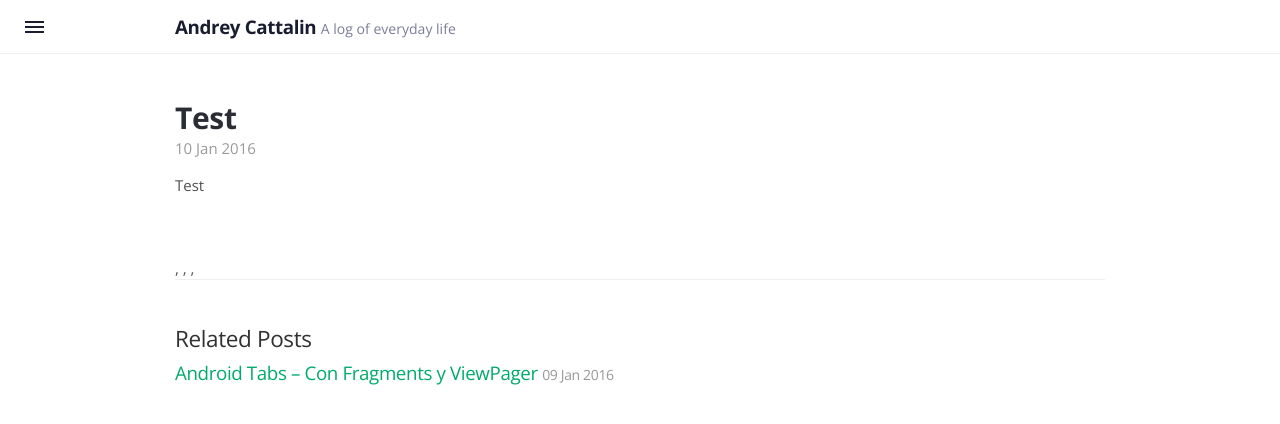
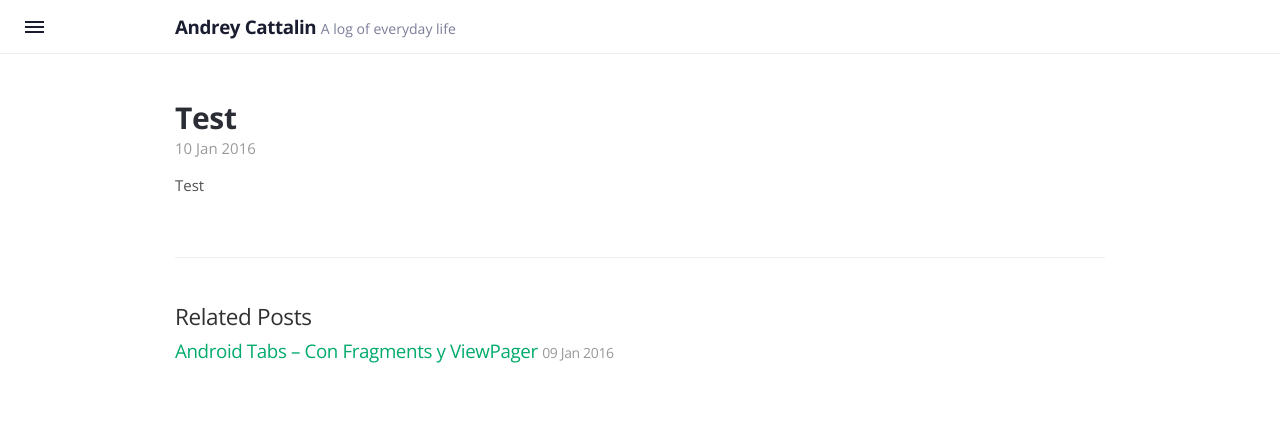
Before and after one commit to andreycattalin/andreycattalin.github.io, a Jekyll site: the page built from _posts/2016-01-10-test.markdown, in a window 1280 px wide. Shown: the top 424 px of the page. Built offline with Jekyll 4.4.1, drawn with Linux system fonts in a browser that asks for light colours.

Commit message:
Update post.html

```diff
--- a/_layouts/post.html
+++ b/_layouts/post.html
@@ -10,7 +10,9 @@ layout: default
 
 <div class="categories-list">
   {% for category in page.categories %}
-  <span class="entry-categories"><a href="{{ site.url }}/{{ page.category-url }}/" rel="category">{{ page.category }}</a></span>{% unless forloop.last %},{% endunless %}
+  <span class="entry-categories">
+    <a href="{{ site.url }}/{{ page.category-url }}/" rel="category">{{ page.category }}</a>
+  </span>
   {% endfor %}
 </div>
 
```
